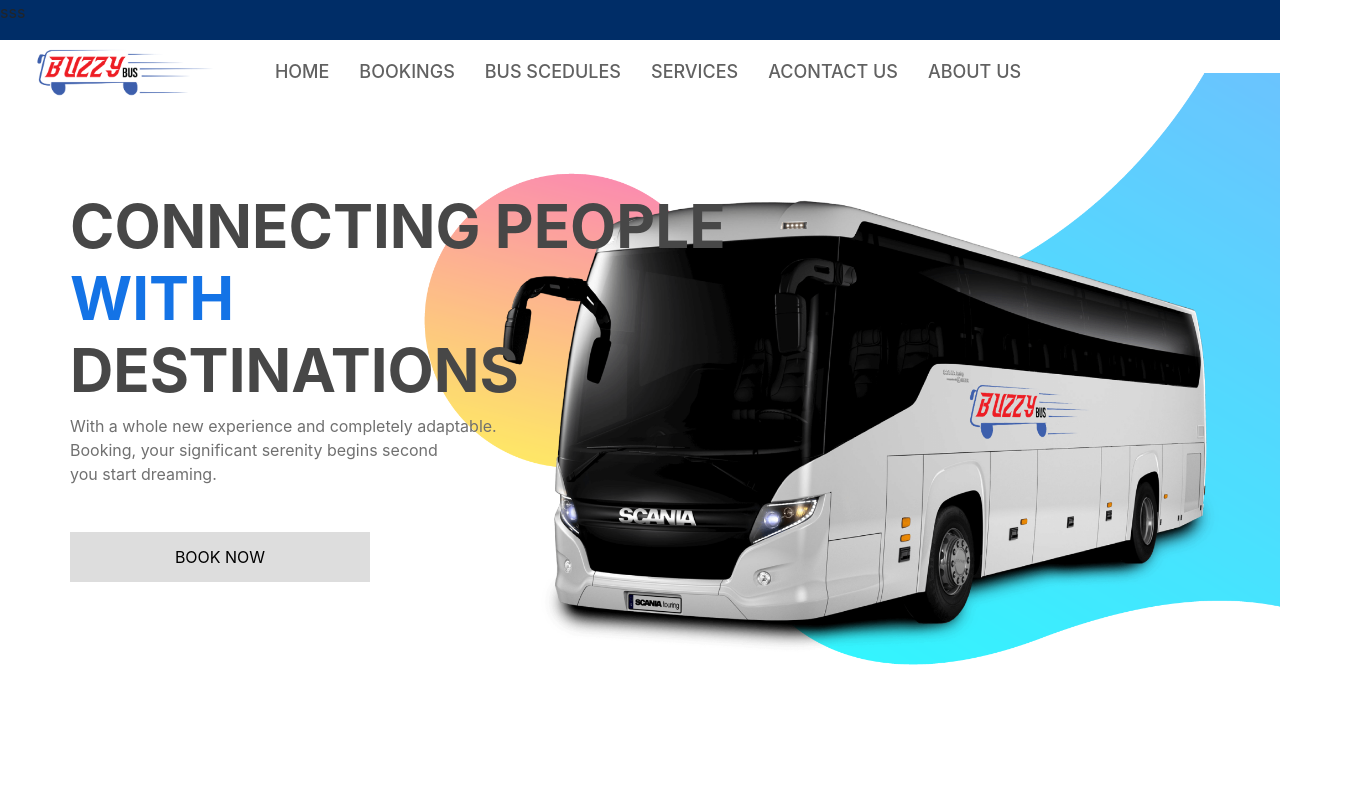
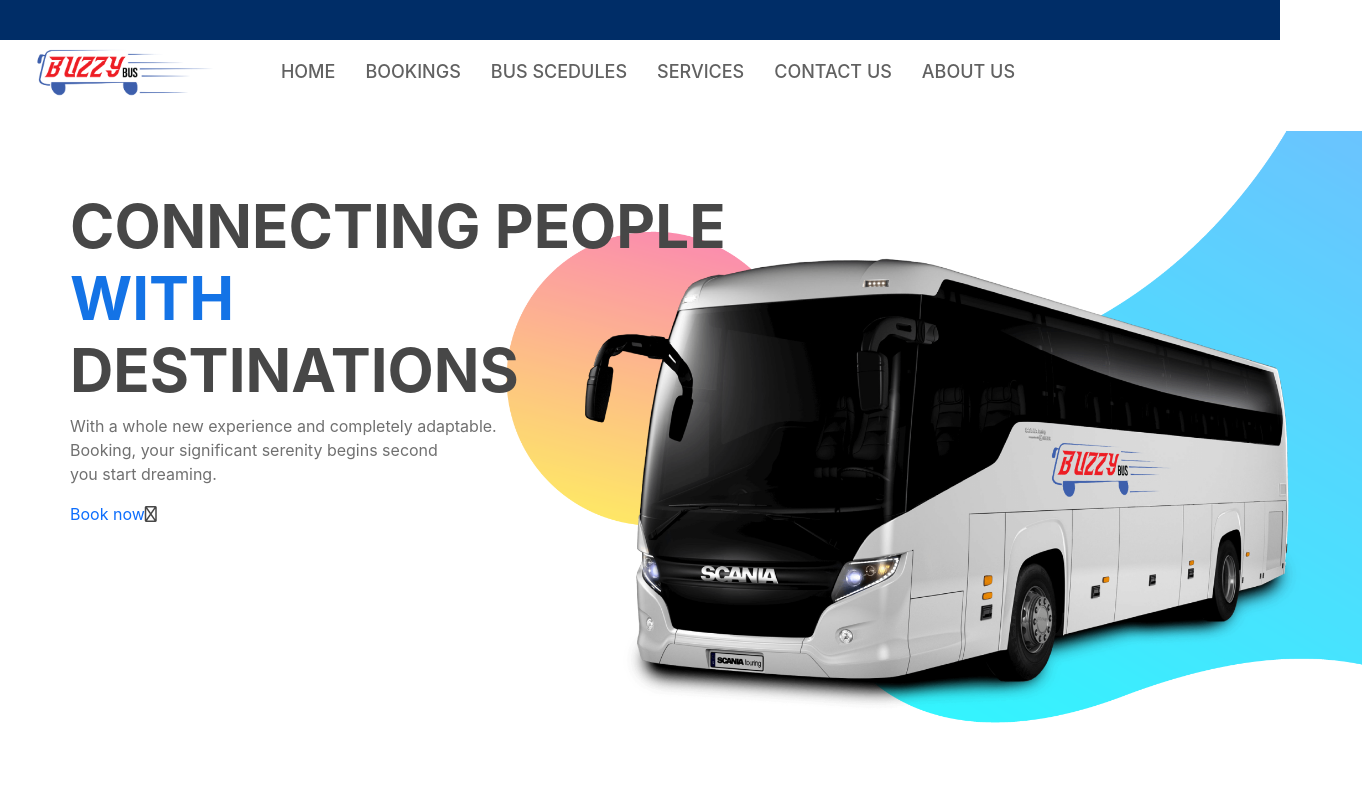
Before and after one commit to KavinSuraweera/BusManagementSystem, a React (Create React App) app in the folder frontend/: page / in a window 1280 px wide. Shown: the top 800 px of the page, 1362 px wide, since content can reach past the window. Built offline with nearby package versions, Linux system fonts and the light colour scheme.

Commit message:
debugged

```diff
--- a/frontend/src/CSS/App.css
+++ b/frontend/src/CSS/App.css
@@ -69,11 +69,11 @@
 .hero-image .bg_banner{
   display: block;
   position: relative;
-  top: -83px;
+  right: -6.4%;
   width: 100%;
   float: right;
   color: violet;
-  height: 700px;
+  height: 65%;
   background-image: url(../img/banner.png);
   background-position: right;
   background-size: 83%;
@@ -115,6 +115,10 @@
   cursor: pointer;
   margin-top: 30px;
 
+}
+
+.hero-text a{
+  text-decoration: none;
 }
 
 .hero-buttons{
--- a/frontend/src/components/header.js
+++ b/frontend/src/components/header.js
@@ -5,7 +5,6 @@
     return (
         <div>
             <div className="blue_line">
-                sss
             </div>
             <nav className="navbar navbar-expand-lg ">
             <div className="container-fluid">
@@ -29,7 +28,7 @@
                         <Link to="/packages" className="link">SERVICES</Link>
                     </li>
                     <li className="item">
-                        <Link to="/add" className="link">ACONTACT US</Link>
+                        <Link to="/add" className="link">CONTACT US</Link>
                     </li>
                     <li className="item">
                     <Link to="/add" className="link">ABOUT US</Link>
--- a/frontend/src/components/home.js
+++ b/frontend/src/components/home.js
@@ -12,7 +12,7 @@
                         <p>With a whole new experience and completely adaptable. <br/>
                         Booking, your significant serenity begins second <br/>
                         you start dreaming.</p>
-                    <button>BOOK NOW</button>
+                    <a href="#">Book now</a><i class="far fa-arrow-circle-right"></i>
                 </div>
                     <div className="hero-buttons">
                         <button>LOG IN</button>
```
